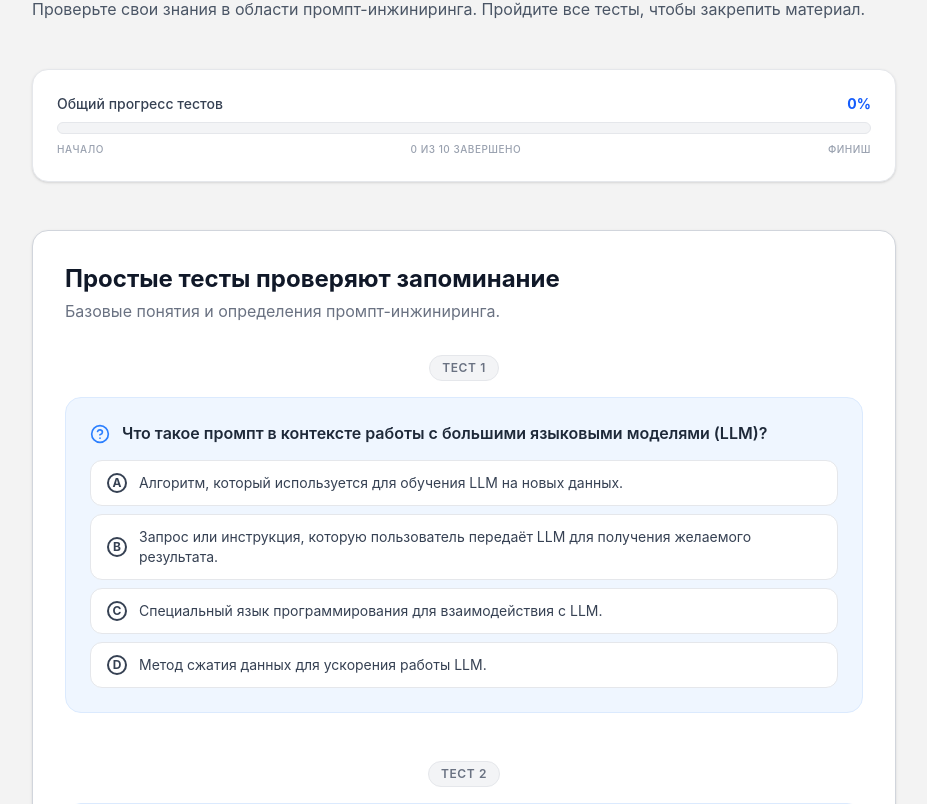
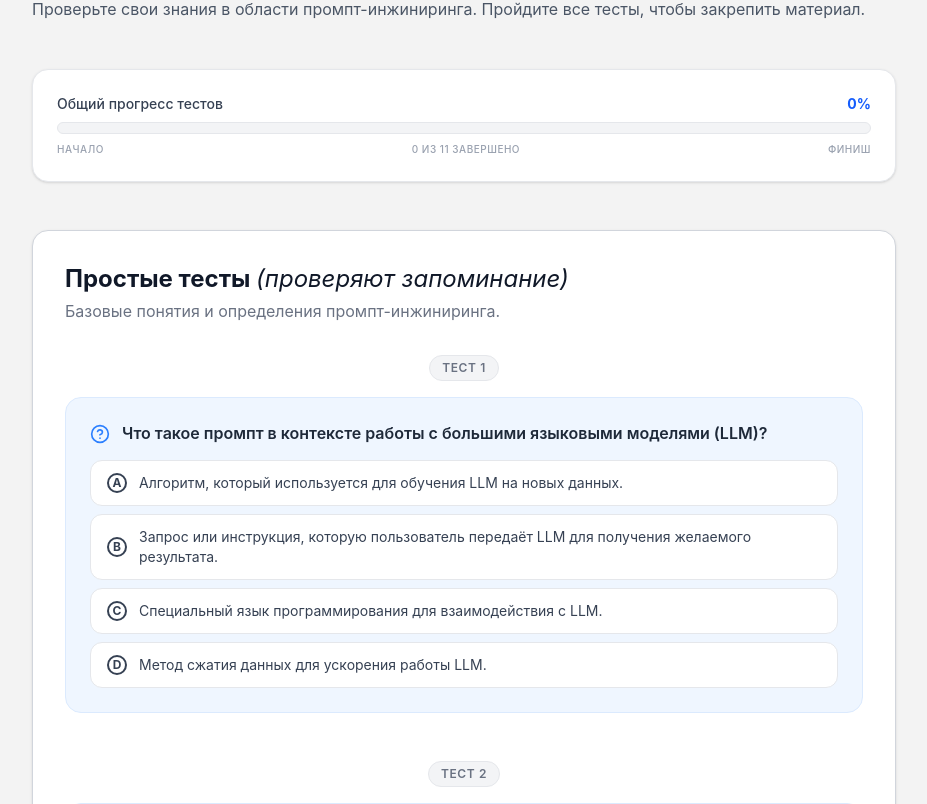
Before and after one commit to miklyaev/Prompt-Engineering-Portal, a React (Vite) app: page /tests in a window 1280 px wide. Shown: the part 136-940 px from the top of the page, without its empty margins (176-1103 px from the left). Built offline with nearby package versions, Linux system fonts and the light colour scheme.

Commit message:
advanced block

```diff
--- a/src/data/tests.json
+++ b/src/data/tests.json
@@ -157,5 +157,14 @@
 			],
 			"correctAnswer": 1
 		}
+	],
+	"advancedTests": [
+		{
+			"id": "at-1",
+			"type": "true-false",
+			"question": "Использование техники Chain-of-Thought (CoT) всегда гарантирует отсутствие галлюцинаций у модели при решении математических задач.",
+			"correctAnswer": false,
+			"explanation": "CoT значительно улучшает логику рассуждений, но не гарантирует 100% отсутствие ошибок или галлюцинаций. Модель все еще может ошибиться в вычислениях или логическом переходе."
+		}
 	]
 }
--- a/src/pages/TestsPage.tsx
+++ b/src/pages/TestsPage.tsx
@@ -18,34 +18,11 @@ const TestsPage: React.FC = () => {
     }));
   };
 
-  const totalTests = testsData.simpleTests.length;
+  const totalTests = testsData.simpleTests.length + testsData.advancedTests.length;
   const correctCount = Object.values(completedTests).filter(Boolean).length;
 
-  return (
-    <div className="max-w-4xl mx-auto px-4 py-8 space-y-12">
-      <header className="space-y-4">
-        <h1 className="text-3xl font-bold text-gray-900">Тестирование</h1>
-        <p className="text-gray-600">
-          Проверьте свои знания в области промпт-инжиниринга. Пройдите все тесты, чтобы закрепить материал.
-        </p>
-      </header>
-
-      <section className="bg-white p-6 rounded-2xl border border-gray-200 shadow-sm">
-        <ProgressBar
-          current={correctCount}
-          total={totalTests}
-          label="Общий прогресс тестов"
-        />
-      </section>
-
-      <section className="bg-white border border-gray-300 rounded-2xl p-8 space-y-8 shadow-sm">
-        <div>
-          <h2 className="text-2xl font-bold text-gray-900">Простые тесты проверяют запоминание</h2>
-          <p className="text-gray-500 mt-1">Базовые понятия и определения промпт-инжиниринга.</p>
-        </div>
-
-        <div className="grid gap-12">
-          {testsData.simpleTests.map((test, index) => {
+  const renderTestList = (tests: any[], startIndex: number) => {
+    return tests.map((test, index) => {
       const renderTest = () => {
         const commonProps = {
           key: test.id,
@@ -74,6 +51,7 @@ const TestsPage: React.FC = () => {
             />
           );
         }
+
         if (test.type === 'match-pairs') {
           return (
             <MatchPairs
@@ -124,15 +102,59 @@ const TestsPage: React.FC = () => {
         <div key={test.id} className="space-y-4">
           <div className="flex justify-center">
             <span className="text-xs font-semibold uppercase tracking-wider text-gray-500 bg-gray-100 px-3 py-1 rounded-full border border-gray-200">
-                    Тест {index + 1}
+              Тест {startIndex + index + 1}
             </span>
           </div>
           {renderTest()}
         </div>
       );
-          })}
+    });
+  };
+
+  return (
+    <div className="max-w-4xl mx-auto px-4 py-8 space-y-12">
+      <header className="space-y-4">
+        <h1 className="text-3xl font-bold text-gray-900">Тестирование</h1>
+        <p className="text-gray-600">
+          Проверьте свои знания в области промпт-инжиниринга. Пройдите все тесты, чтобы закрепить материал.
+        </p>
+      </header>
+
+      <section className="bg-white p-6 rounded-2xl border border-gray-200 shadow-sm">
+        <ProgressBar
+          current={correctCount}
+          total={totalTests}
+          label="Общий прогресс тестов"
+        />
+      </section>
+
+      <div className="space-y-12">
+        <section className="bg-white border border-gray-300 rounded-2xl p-8 space-y-8 shadow-sm">
+          <div>
+            <h2 className="text-2xl font-bold text-gray-900">
+              Простые тесты <span className="italic font-normal">(проверяют запоминание)</span>
+            </h2>
+            <p className="text-gray-500 mt-1">Базовые понятия и определения промпт-инжиниринга.</p>
+          </div>
+
+          <div className="grid gap-12">
+            {renderTestList(testsData.simpleTests, 0)}
           </div>
         </section>
+
+        <section className="bg-white border border-gray-300 rounded-2xl p-8 space-y-8 shadow-sm">
+          <div>
+            <h2 className="text-2xl font-bold text-gray-900">
+              Продвинутые тесты <span className="italic font-normal">(понимание и применение)</span>
+            </h2>
+            <p className="text-gray-500 mt-1">Сложные сценарии и практическое использование техник.</p>
+          </div>
+
+          <div className="grid gap-12">
+            {renderTestList(testsData.advancedTests, testsData.simpleTests.length)}
+          </div>
+        </section>
+      </div>
     </div>
   );
 };
```
Lines whose indentation alone changed are shown as unchanged.
